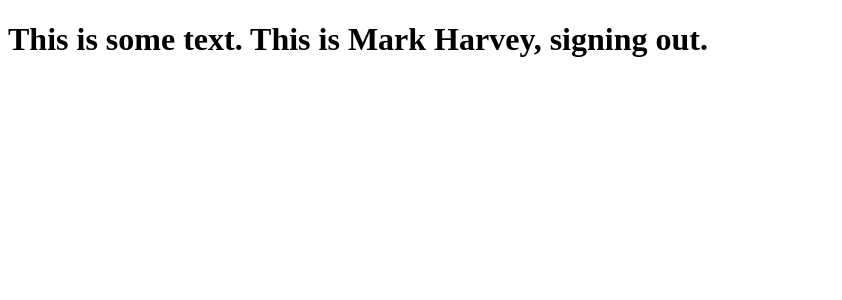
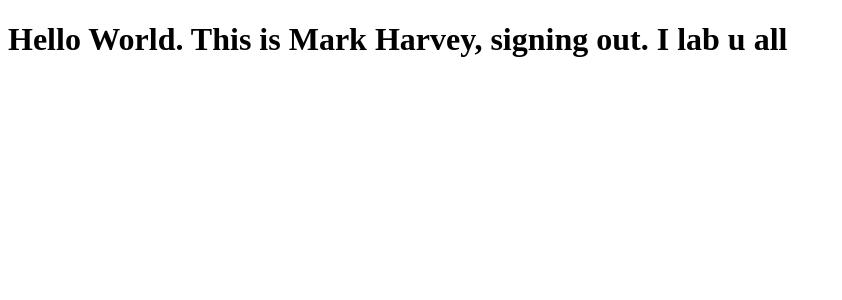
Before and after one commit to APCmedacara/webprog-it243-vuejs, a Vue app in the folder firstsfc/: page / in a window 1280 px wide. Shown: the top 300 px of the page, without its empty margins (0-842 px from the left). Built offline with nearby package versions, Linux system fonts and the light colour scheme.

Commit message:
edited message

```diff
--- a/firstsfc/src/App.vue
+++ b/firstsfc/src/App.vue
@@ -6,7 +6,7 @@
 export default {
   data() {
     return {
-      message: 'This is some text. This is Mark Harvey, signing out.'
+      message: 'Hello World. This is Mark Harvey, signing out. I lab u all'
     };
   }
 };
```
